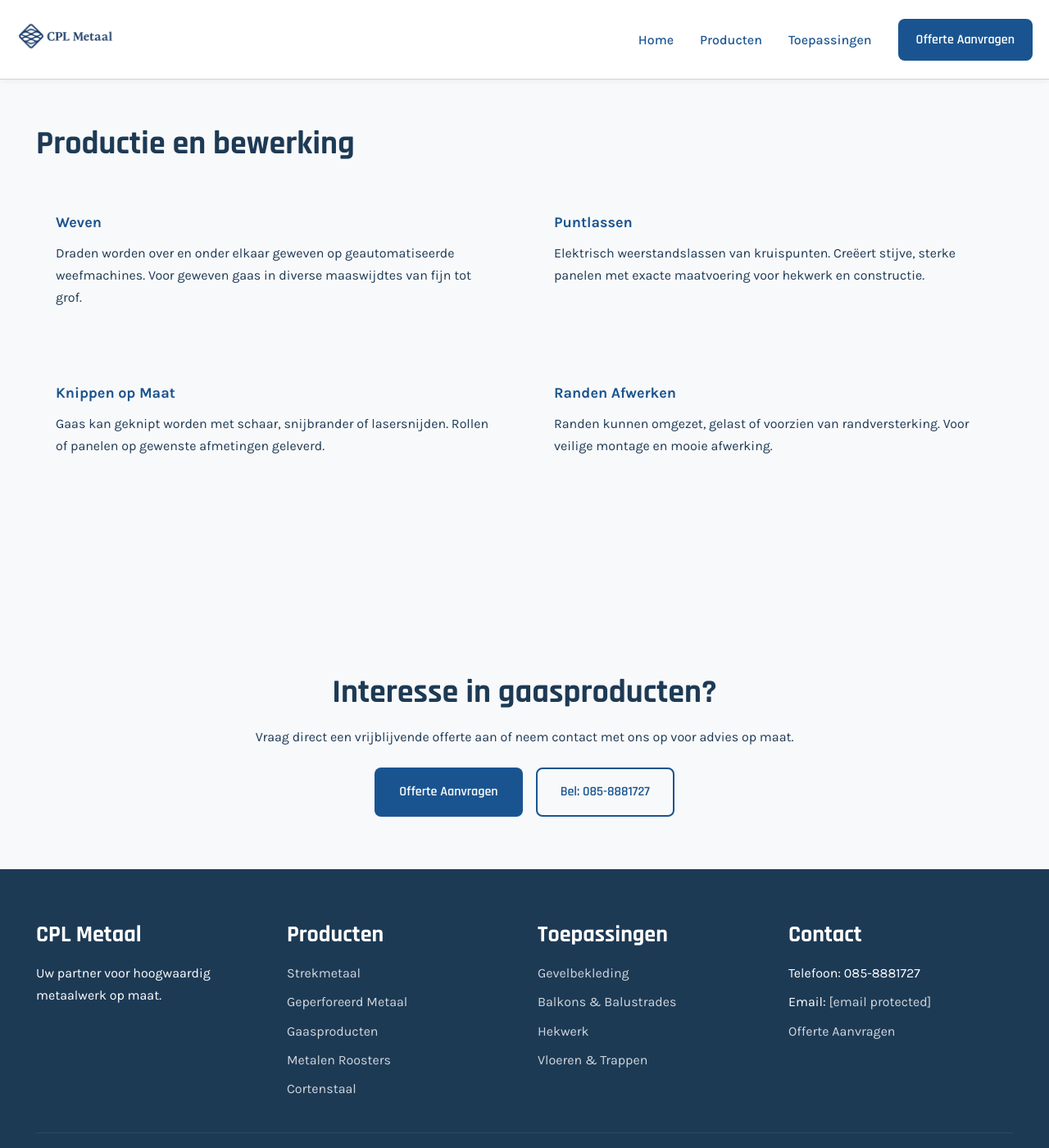
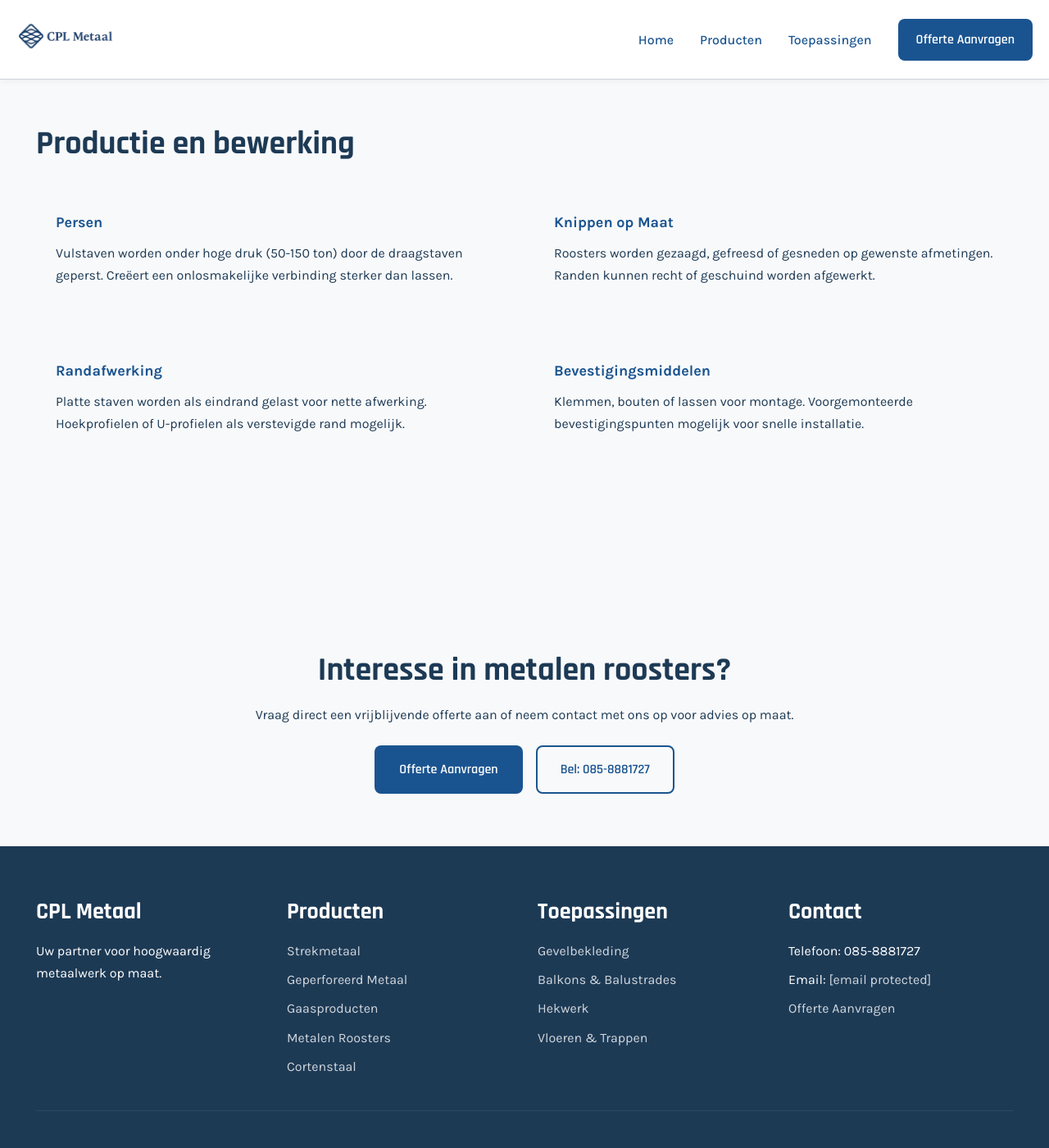
Before and after one commit to cpl-metaal/cpl-metaal-website, a Jekyll site: the page roosters.html, which Jekyll copies as it is, in a window 1280 px wide and 1400 px high, scrolled down 5107 px. Shown: the whole window at 82% size. Built offline with Jekyll 4.4.1, drawn with Linux system fonts in a browser that asks for light colours; some of the changed text lies outside the part shown.

Commit message:
Add files via upload

```diff
--- a/roosters.html
+++ b/roosters.html
@@ -3,8 +3,8 @@
 <head>
     <meta charset="UTF-8">
     <meta name="viewport" content="width=device-width, initial-scale=1.0">
-    <title>Gaasproducten | Metaalgaas & Draadgaas | CPL Metaal</title>
-    <meta name="description" content="Gaasproducten: geweven gaas, gepuntlast gaas en gedrukt geweven gaas. Voor filtering, afscherming en beveiliging. ✓ Diverse maaswijdtes ✓ Alle materialen">
+    <title>Metalen Roosters | Persroosters & Traptreden | CPL Metaal</title>
+    <meta name="description" content="Metalen roosters op maat: vloerroosters, traptreden en looproosters. Hoog draagvermogen en antislip. ✓ Verzinkt ✓ RVS ✓ Maatwerk">
 
     <!-- Google Fonts -->
     <link rel="preconnect" href="https://fonts.googleapis.com">
@@ -414,14 +414,14 @@
     <!-- HERO -->
     <section class="hero">
         <div class="container">
-            <h1>Gaasproducten</h1>
-            <p>Metalen matten en platen voor filtering, afscherming en beveiliging. Van fijnmazig tot grofmazig</p>
+            <h1>Metalen Roosters</h1>
+            <p>Sterke persroosters met hoog draagvermogen voor diverse toepassingen</p>
             <div class="breadcrumb">
                 <a href="../../index.html">Home</a>
                 <span>›</span>
                 <a href="../../producten.html">Producten</a>
                 <span>›</span>
-                <span>Gaasproducten</span>
+                <span>Metalen Roosters</span>
             </div>
         </div>
     </section>
@@ -432,7 +432,7 @@
         <section class="section">
             <div class="container">
                 <div class="content-section">
-                    <h2>Wat is gaas?</h2>
+                    <h2>Wat zijn metalen roosters?</h2>
                     <p>Geperforeerd metaal is een metalen plaat waarin volgens een specifiek patroon gaten of perforaties zijn aangebracht. Deze perforaties kunnen variëren in vorm (rond, vierkant, sleuf, decoratief), grootte en verdeling, waardoor het materiaal unieke eigenschappen en toepassingsmogelijkheden krijgt.</p>
 
                     <p>Door het strategisch aanbrengen van gaten veranderen de eigenschappen van het materiaal volledig. De plaat wordt lichter maar behoudt veel van zijn sterkte. Afhankelijk van het patroon en de gatgrootte ontstaan er nieuwe mogelijkheden voor lucht- en waterdoorlatendheid, lichtdoorvoer, geluidsisolatie en ventilatie.</p>
@@ -442,7 +442,7 @@
 
                 <!-- VOORDELEN -->
                 <div class="content-section">
-                    <h2>Voordelen van gaasproducten</h2>
+                    <h2>Voordelen van metalen roosters</h2>
                     <div class="feature-grid">
                         <div class="feature-item">
                             <strong>Veelzijdigheid</strong>
@@ -473,7 +473,7 @@
 
                 <!-- TOEPASSINGEN -->
                 <div class="content-section">
-                    <h2>Toepassingen van gaasproducten</h2>
+                    <h2>Toepassingen van metalen roosters</h2>
                     <div class="application-grid">
                         <div class="application-card">
                             <div class="application-image"></div>
@@ -533,7 +533,7 @@
 
                 <!-- PERFORATIE PATRONEN -->
                 <div class="content-section">
-                    <h2>Typen gaas</h2>
+                    <h2>Rooster specificaties</h2>
                     <p>Geperforeerd metaal is verkrijgbaar in diverse standaard en decoratieve patronen. Elk patroon heeft zijn eigen eigenschappen en toepassingen:</p>
 
                     <table class="specs-table">
@@ -600,7 +600,7 @@
 
                 <!-- AFMETINGEN -->
                 <div class="content-section">
-                    <h2>Maaswijdtes en specificaties</h2>
+                    <h2>Maasbeelden en notatie</h2>
                     <p>Geperforeerd metaal wordt gespecificeerd aan de hand van verschillende parameters. De belangrijkste maten zijn:</p>
 
                     <table class="specs-table">
@@ -663,7 +663,7 @@
 
                 <!-- MATERIALEN -->
                 <div class="content-section">
-                    <h2>Materialen voor gaasproducten</h2>
+                    <h2>Materialen voor roosters</h2>
                     <div class="feature-grid">
                         <div class="feature-item">
                             <strong>Staal (koud/warmgewalst)</strong>
@@ -694,7 +694,7 @@
 
                 <!-- AFWERKINGEN -->
                 <div class="content-section">
-                    <h2>Afwerkingen van gaasproducten</h2>
+                    <h2>Afwerkingen van roosters</h2>
                     <div class="feature-grid">
                         <div class="feature-item">
                             <strong>Poedercoaten (RAL)</strong>
@@ -733,20 +733,20 @@
                     <div class="feature-grid" style="grid-template-columns: repeat(2, 1fr);">
 
                         <div class="feature-item">
-                            <strong>Weven</strong>
-                            <p>Draden worden over en onder elkaar geweven op geautomatiseerde weefmachines. Voor geweven gaas in diverse maaswijdtes van fijn tot grof.</p>
-                        </div>
-                        <div class="feature-item">
-                            <strong>Puntlassen</strong>
-                            <p>Elektrisch weerstandslassen van kruispunten. Creëert stijve, sterke panelen met exacte maatvoering voor hekwerk en constructie.</p>
+                            <strong>Persen</strong>
+                            <p>Vulstaven worden onder hoge druk (50-150 ton) door de draagstaven geperst. Creëert een onlosmakelijke verbinding sterker dan lassen.</p>
                         </div>
                         <div class="feature-item">
                             <strong>Knippen op Maat</strong>
-                            <p>Gaas kan geknipt worden met schaar, snijbrander of lasersnijden. Rollen of panelen op gewenste afmetingen geleverd.</p>
+                            <p>Roosters worden gezaagd, gefreesd of gesneden op gewenste afmetingen. Randen kunnen recht of geschuind worden afgewerkt.</p>
                         </div>
                         <div class="feature-item">
-                            <strong>Randen Afwerken</strong>
-                            <p>Randen kunnen omgezet, gelast of voorzien van randversterking. Voor veilige montage en mooie afwerking.</p>
+                            <strong>Randafwerking</strong>
+                            <p>Platte staven worden als eindrand gelast voor nette afwerking. Hoekprofielen of U-profielen als verstevigde rand mogelijk.</p>
+                        </div>
+                        <div class="feature-item">
+                            <strong>Bevestigingsmiddelen</strong>
+                            <p>Klemmen, bouten of lassen voor montage. Voorgemonteerde bevestigingspunten mogelijk voor snelle installatie.</p>
                         </div>
                     </div></div>
                     </div>
@@ -757,7 +757,7 @@
         <!-- CTA -->
         <section class="cta-section">
             <div class="container">
-                <h2>Interesse in gaasproducten?</h2>
+                <h2>Interesse in metalen roosters?</h2>
                 <p>Vraag direct een vrijblijvende offerte aan of neem contact met ons op voor advies op maat.</p>
                 <div class="cta-buttons">
                     <a href="../../offerte-aanvragen.html" class="btn btn-primary">Offerte Aanvragen</a>
@@ -798,7 +798,7 @@
                     <h3>Contact</h3>
                     <ul>
                         <li>Telefoon: 085-8881727</li>
-                        <li>Email: <a href="/cdn-cgi/l/email-protection" class="__cf_email__" data-cfemail="51383f373e1132213d3c342530303d7f3f3d">[email&#160;protected]</a></li>
+                        <li>Email: <a href="/cdn-cgi/l/email-protection" class="__cf_email__" data-cfemail="670e0901082704170b0a021306060b49090b">[email&#160;protected]</a></li>
                         <li><a href="../../offerte-aanvragen.html">Offerte Aanvragen</a></li>
                     </ul>
                 </div>
```
